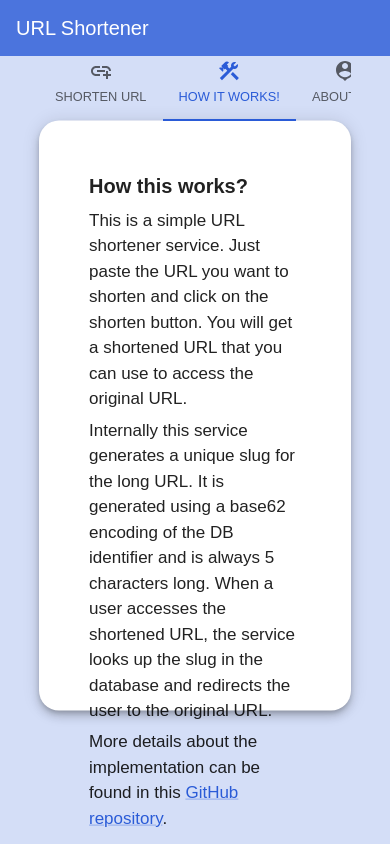
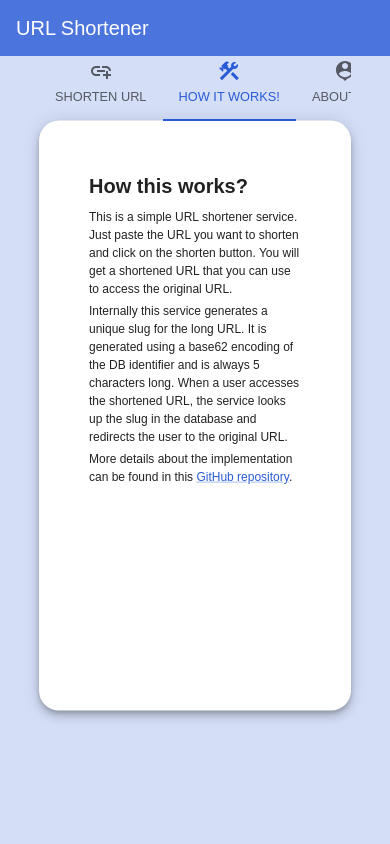
Before and after one commit to TripathyM/url-shortener, a React (Vite) app in the folder frontend/: page / in a window 390 px wide. Both pictures are taken after a click on the tab "HOW IT WORKS!". Built offline with nearby package versions, Linux system fonts and the light colour scheme; no server answers.

Commit message:
Add responsiveness for small screns

```diff
--- a/frontend/src/components/HowItWorks.tsx
+++ b/frontend/src/components/HowItWorks.tsx
@@ -14,12 +14,12 @@ const HowItWorks = () => {
         </Typography>
       </Grid>
       <Grid item xs={12}>
-        <Typography variant="body1" fontSize={{ xs: 17, sm: 20 }} gutterBottom>
+        <Typography variant="body1" fontSize={{ xs: 12, sm: 20 }} gutterBottom>
           This is a simple URL shortener service. Just paste the URL you want to
           shorten and click on the shorten button. You will get a shortened URL
           that you can use to access the original URL.
         </Typography>
-        <Typography variant="body1" fontSize={{ xs: 17, sm: 20 }} gutterBottom>
+        <Typography variant="body1" fontSize={{ xs: 12, sm: 20 }} gutterBottom>
           Internally this service generates a unique slug for the long URL. It
           is generated using a base62 encoding of the DB identifier and is
           always 5 characters long. When a user accesses the shortened URL, the
@@ -27,7 +27,7 @@ const HowItWorks = () => {
           the original URL.
         </Typography>
 
-        <Typography variant="body1" fontSize={{ xs: 17, sm: 20 }} gutterBottom>
+        <Typography variant="body1" fontSize={{ xs: 12, sm: 20 }} gutterBottom>
           {`More details about the implementation can be found in this `}
           <Link
             href="https://github.com/mtripathy-palo/url-shortener"
--- a/frontend/src/components/URLShortener.tsx
+++ b/frontend/src/components/URLShortener.tsx
@@ -12,7 +12,7 @@ import { useEffect, useState } from "react";
 import isURL from "validator/es/lib/isURL";
 import config from "../config/config";
 
-const URLSho = () => {
+const URLShortener = () => {
   const [actualUrl, setActualUrl] = useState<string>("");
   const [shortUrl, setShortUrl] = useState<string>("");
   const [isValidUrl, setIsValidUrl] = useState<boolean>(false);
@@ -130,4 +130,4 @@ const URLSho = () => {
   );
 };
 
-export default URLSho;
+export default URLShortener;
--- a/frontend/src/pages/NewHome.tsx
+++ b/frontend/src/pages/NewHome.tsx
@@ -9,7 +9,7 @@ import {
   alpha,
   useTheme,
 } from "@mui/material";
-import URLSho from "../components/URLShortener";
+import URLShortener from "../components/URLShortener";
 import { useEffect, useState } from "react";
 import AddLinkIcon from "@mui/icons-material/AddLink";
 import ConstructionIcon from "@mui/icons-material/Construction";
@@ -96,7 +96,7 @@ const NewHome = () => {
               height: "100%",
             }}
           >
-            {value === 1 && <URLSho />}
+            {value === 1 && <URLShortener />}
             {value === 2 && <HowItWorks />}
             {value === 3 && <AboutMe />}
           </Paper>
```
